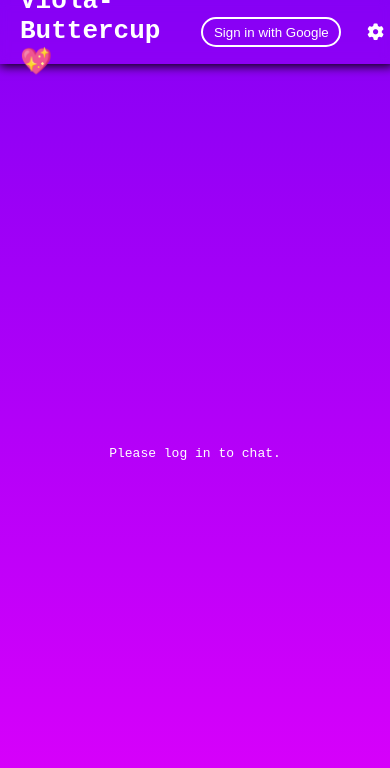
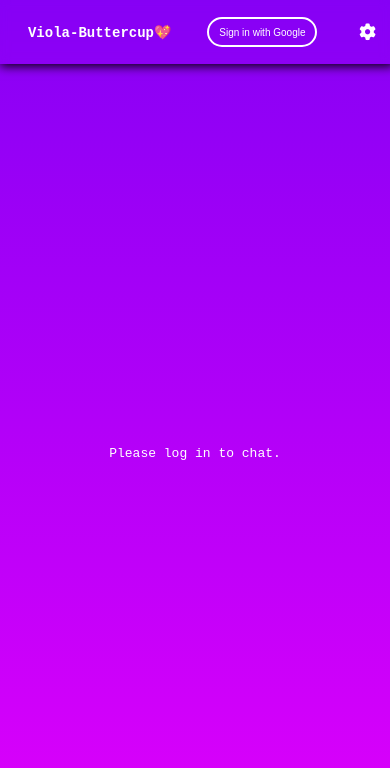
Before and after one commit to Manansh-3/private-chat-app, a React (Create React App) app: page / in a window 390 px wide. Shown: the top 768 px of the page. Built offline with nearby package versions, Linux system fonts and the light colour scheme; no server answers.

Commit message:
fixed some bugs

```diff
--- a/src/App.css
+++ b/src/App.css
@@ -33,6 +33,7 @@ header {
   border: 2px solid transparent;
   backdrop-filter: blur(5px);
   display: flex;
+  justify-content: space-around;
   align-items: center;
   gap: 20px;
 }
@@ -125,7 +126,7 @@ div#inner-mainDiv {
   border: 2px solid white;
   border-radius: 20px;
   color: white;
-
+  transition-duration: 0.1s;
 }
 
 .login-btn:hover {
@@ -217,8 +218,23 @@ div#settingsDiv {
   border: none;
 }
 
+/*mediaquerry*/
 
 
+@media (max-width: 482px) {
+
+  h1 {
+    font-size: 14px;
+
+  }
+
+  button.login-btn {
+    width: 110px;
+    font-size: 10px;
+
+  }
+
+}
 
 
 
```
